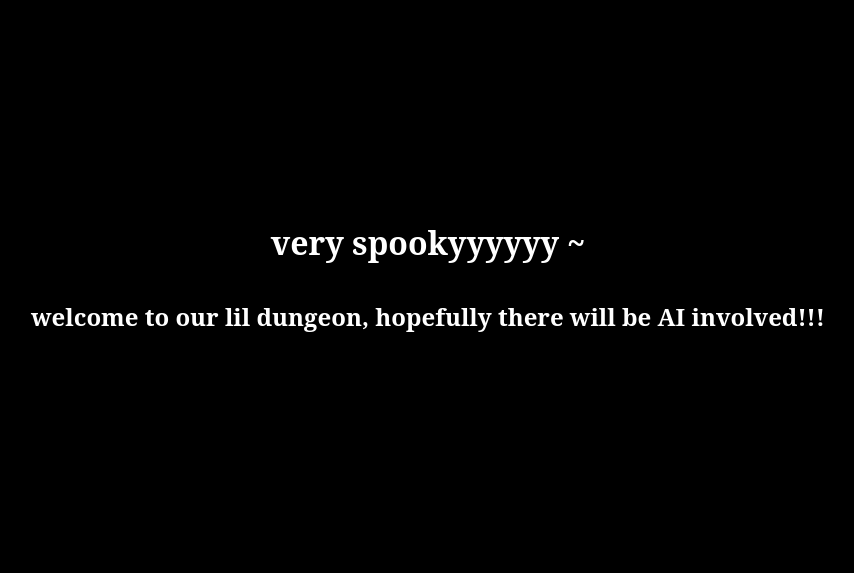
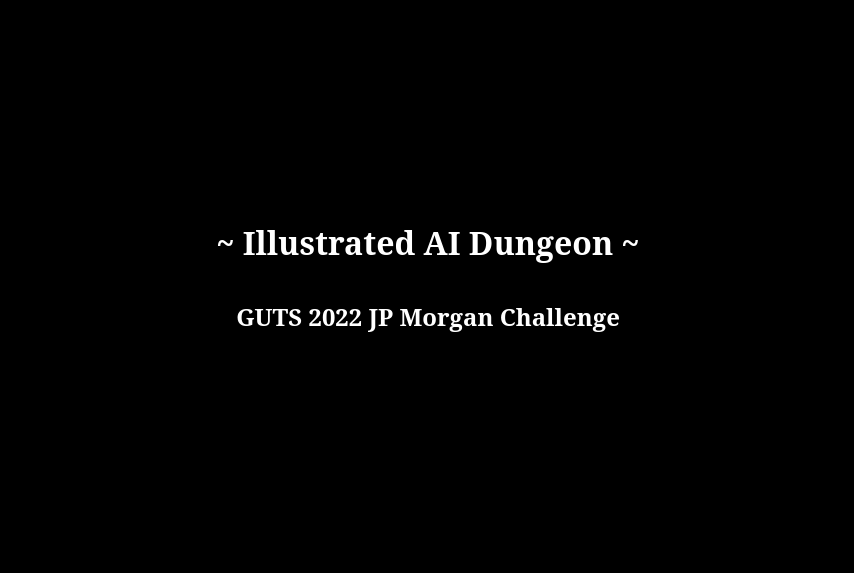
Before and after one commit to kylethmas/GUTS22, a Flask app: page / in a window 1280 px wide. Shown: the part 73-646 px from the top of the page, without its empty margins (212-1066 px from the left). Run offline with Flask 2, Linux system fonts and the light colour scheme; some libraries are stand-ins or nearby versions; some web fonts are replaced.

Commit message:
nice homepage

```diff
--- a/JP/AI dungeon/app/templates/index.html
+++ b/JP/AI dungeon/app/templates/index.html
@@ -3,8 +3,8 @@
 {% block content %}
 
 <div class='main'>
-    <h1>very spookyyyyyy ~</h1>
-	<h2> welcome to our lil dungeon, hopefully there will be AI involved!!! </h2>
+    <h1>~ Illustrated AI Dungeon ~</h1>
+	<h2> GUTS 2022 JP Morgan Challenge </h2>
 </div>
 
 
```
